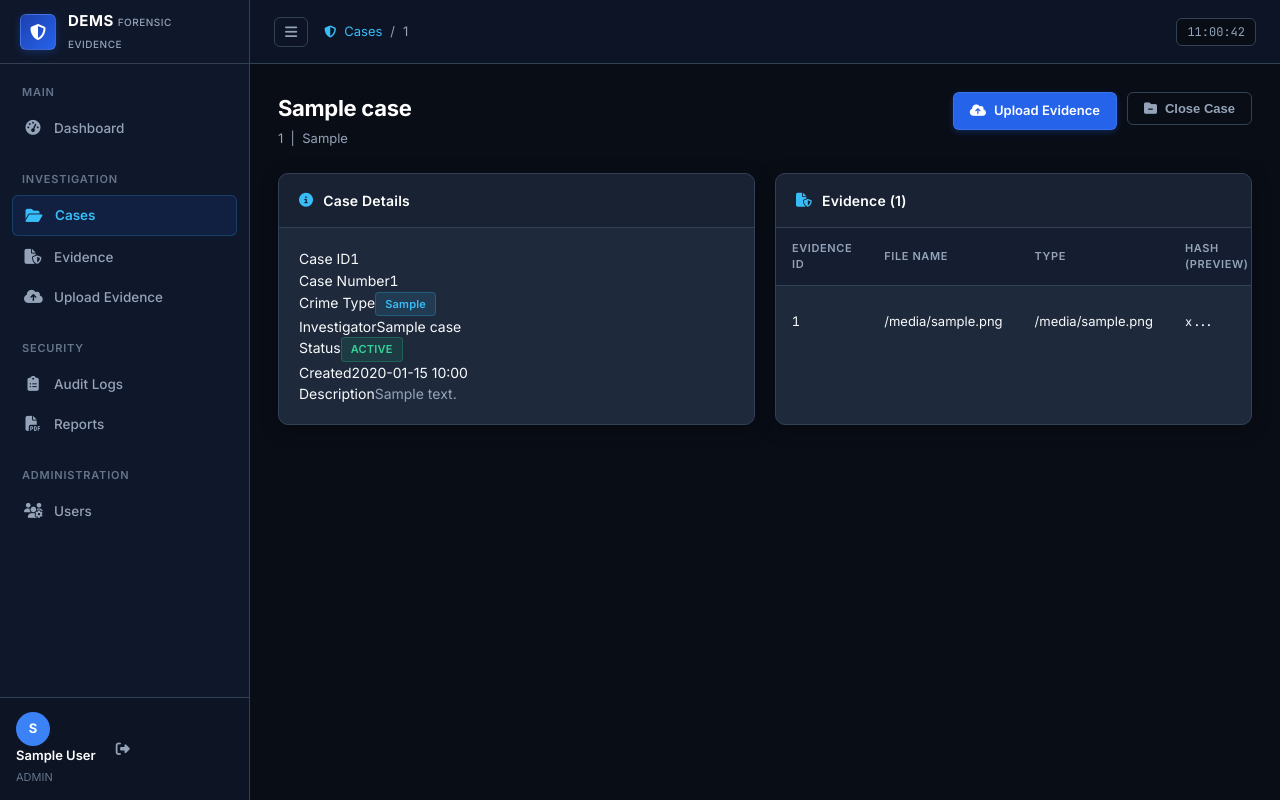
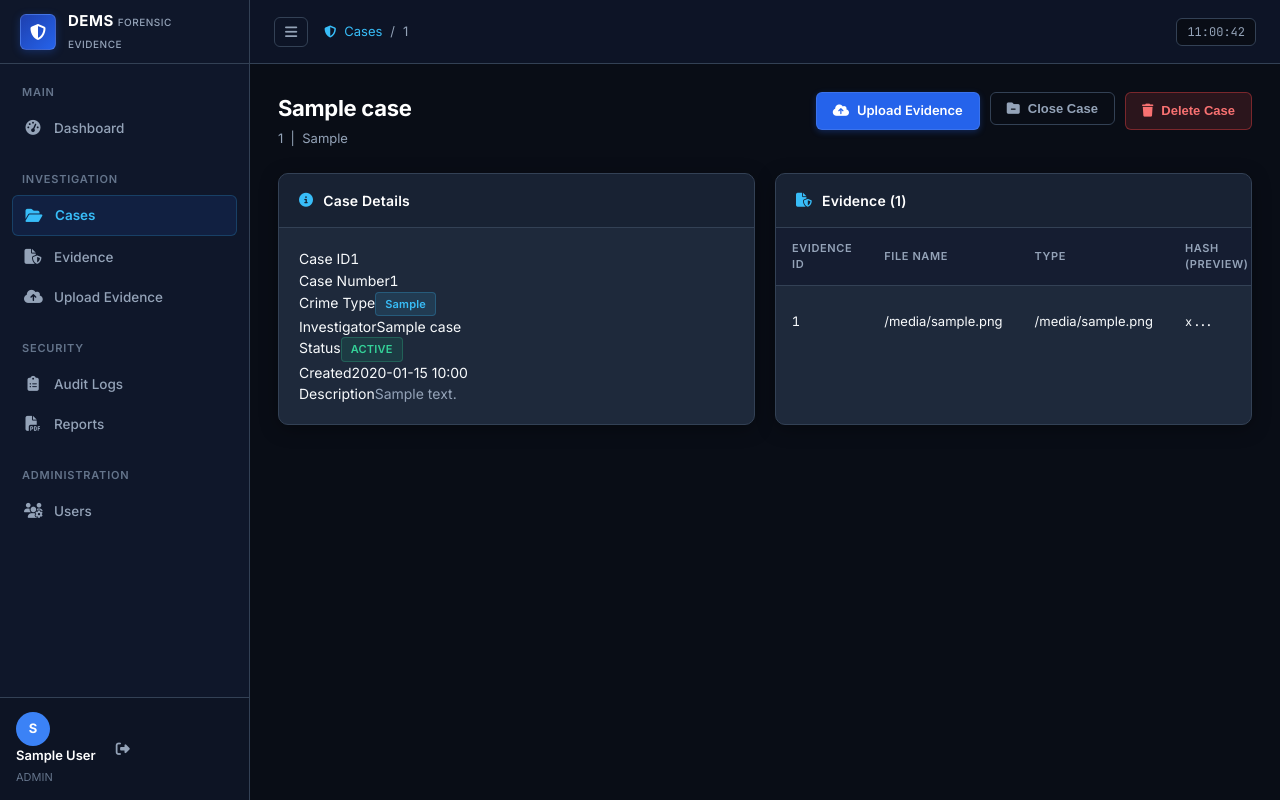
Before and after one commit to ashu123-hub/Digital-Evidence, a Flask app: page /cases/1 in a window 1280 px wide. Run offline with Flask 3, Linux system fonts and the light colour scheme; the visitor is signed in with stand-in values (Sample User, id 1); a database or web service that is not in the repository returns one stand-in record (values such as "Sample title").

Commit message:
feat: add delete case functionality with evidence cleanup and audit log

```diff
--- a/routes/cases.py
+++ b/routes/cases.py
@@ -90,3 +90,56 @@ def close_case(case_id):
     db.cases.update_one({'case_id': case_id}, {'$set': {'status': 'closed', 'updated_at': datetime.utcnow()}})
     flash('Case closed.', 'info')
     return redirect(url_for('cases.view_case', case_id=case_id))
+
+@cases_bp.route('/cases/<case_id>/delete', methods=['POST'])
+@login_required
+@role_required('admin')
+def delete_case(case_id):
+    db = get_db()
+    case = db.cases.find_one({'case_id': case_id})
+    if not case:
+        flash('Case not found.', 'danger')
+        return redirect(url_for('cases.list_cases'))
+
+    # Delete all associated evidence files and records
+    import os
+    from config import Config
+    evidence_list = list(db.evidence.find({'case_id': case_id}))
+    for ev in evidence_list:
+        # Remove encrypted file
+        enc_path = os.path.join(Config.ENCRYPTED_FOLDER, ev.get('encrypted_file', ''))
+        if ev.get('encrypted_file') and os.path.exists(enc_path):
+            try:
+                os.remove(enc_path)
+            except Exception:
+                pass
+        # Remove original uploaded file (if still present)
+        orig_path = os.path.join(Config.UPLOAD_FOLDER, ev.get('file_name', ''))
+        if ev.get('file_name') and os.path.exists(orig_path):
+            try:
+                os.remove(orig_path)
+            except Exception:
+                pass
+        # Remove chain of custody records for each evidence
+        db.chain_of_custody.delete_many({'evidence_id': ev.get('evidence_id')})
+
+    # Delete all evidence records for this case
+    db.evidence.delete_many({'case_id': case_id})
+
+    # Audit log
+    db.audit_logs.insert_one({
+        'user_id': session['user_id'],
+        'user_name': session['user_name'],
+        'evidence_id': None,
+        'action': 'CASE_DELETED',
+        'ip_address': request.remote_addr,
+        'timestamp': datetime.utcnow(),
+        'status': 'SUCCESS',
+        'details': f"Case {case_id} permanently deleted with {len(evidence_list)} evidence item(s)"
+    })
+
+    # Delete the case itself
+    db.cases.delete_one({'case_id': case_id})
+
+    flash(f'Case {case_id} and all associated evidence permanently deleted.', 'danger')
+    return redirect(url_for('cases.list_cases'))
--- a/templates/case_detail.html
+++ b/templates/case_detail.html
@@ -18,6 +18,11 @@
                 <i class="fas fa-folder-minus"></i> Close Case
             </button>
         </form>
+        {% endif %}
+        {% if session.get('role') == 'admin' %}
+        <button type="button" class="btn btn-danger" onclick="document.getElementById('deleteCaseModal').style.display='flex'">
+            <i class="fas fa-trash"></i> Delete Case
+        </button>
         {% endif %}
     </div>
 </div>
@@ -75,3 +80,22 @@
     </div>
 </div>
 {% endblock %}
+
+{% block scripts %}
+{% if session.get('role') == 'admin' %}
+<div id="deleteCaseModal" style="display:none;position:fixed;inset:0;background:rgba(0,0,0,0.6);z-index:9999;align-items:center;justify-content:center;">
+    <div style="background:var(--bg-card);border:1px solid var(--border);border-radius:12px;padding:2rem;max-width:450px;width:90%;">
+        <h3 style="color:var(--danger,#ef4444);margin-bottom:0.5rem;"><i class="fas fa-triangle-exclamation"></i> Delete Case</h3>
+        <p style="margin-bottom:0.25rem;">You are about to permanently delete:</p>
+        <p><strong style="color:var(--text-primary);">{{ case.case_title }} ({{ case.case_id }})</strong></p>
+        <p class="text-danger" style="margin-bottom:1.5rem;"><i class="fas fa-circle-exclamation"></i> This will also delete ALL {{ evidence_list|length }} evidence item(s) linked to this case. This cannot be undone.</p>
+        <form method="POST" action="{{ url_for('cases.delete_case', case_id=case.case_id) }}">
+            <div style="display:flex;gap:1rem;justify-content:flex-end;">
+                <button type="button" class="btn btn-ghost" onclick="document.getElementById('deleteCaseModal').style.display='none'">Cancel</button>
+                <button type="submit" class="btn btn-danger"><i class="fas fa-trash"></i> Delete Permanently</button>
+            </div>
+        </form>
+    </div>
+</div>
+{% endif %}
+{% endblock %}
```
Also changed, not shown: templates/cases.html (+31 -0 lines).
